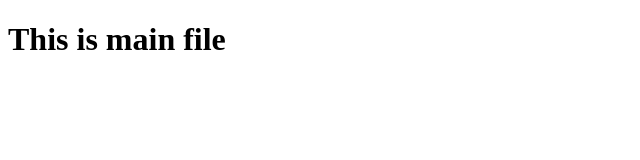
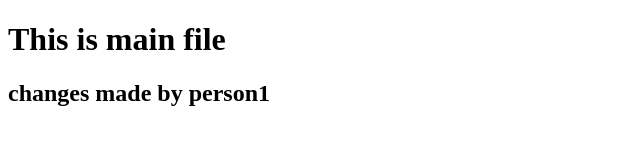
Before and after one commit to PentelaSwathi/branches, a plain HTML site: page index.html in a window 1280 px wide. Shown: the whole page, without its empty margins (0-640 px from the left). Drawn offline with Linux system fonts and the light colour scheme.

Commit message:
person1changes

```diff
--- a/index.html
+++ b/index.html
@@ -7,5 +7,6 @@
 </head>
 <body>
     <h1>This is main file</h1>
+    <h2>changes made by person1</h2>
 </body>
 </html>
```
